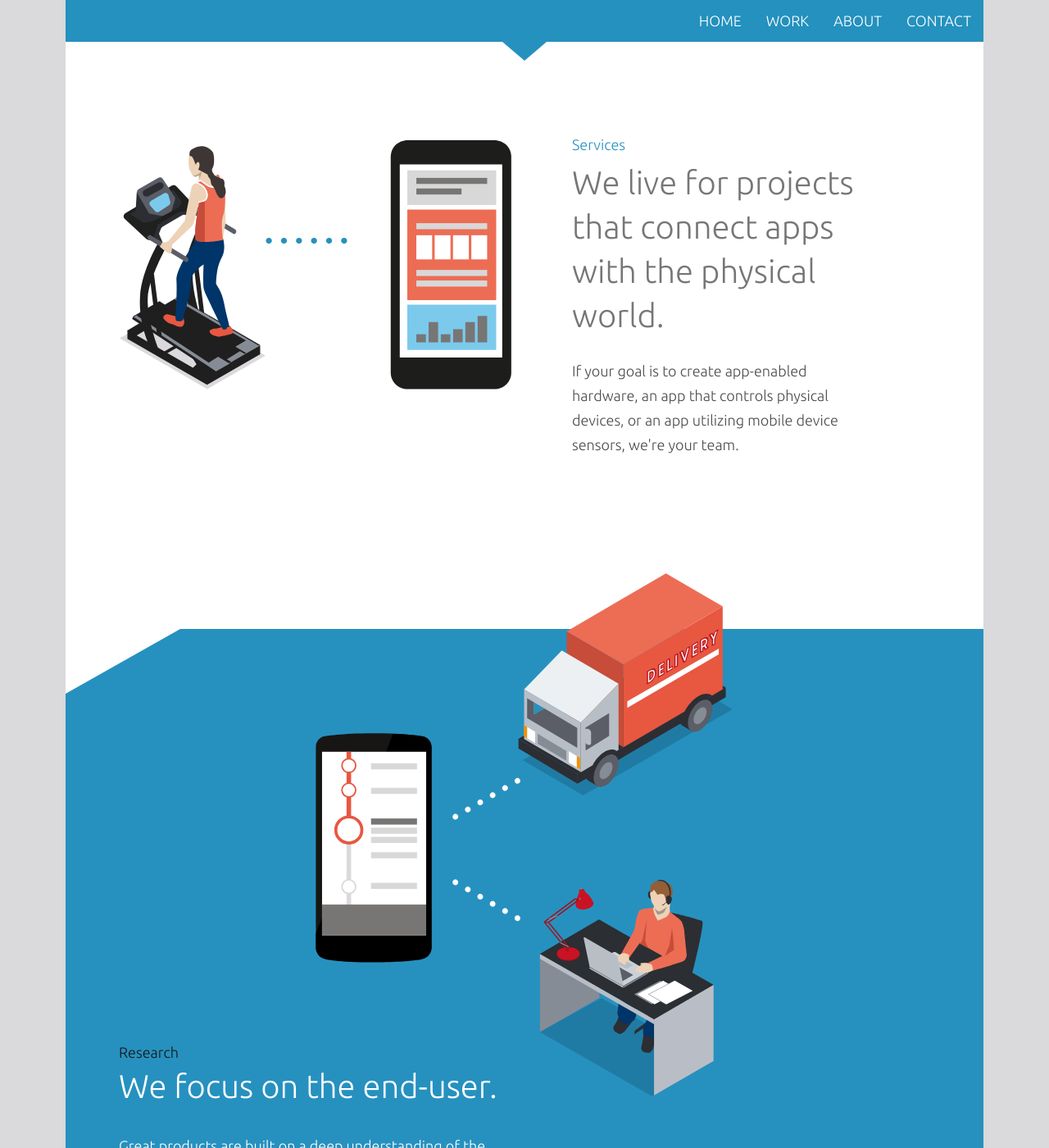
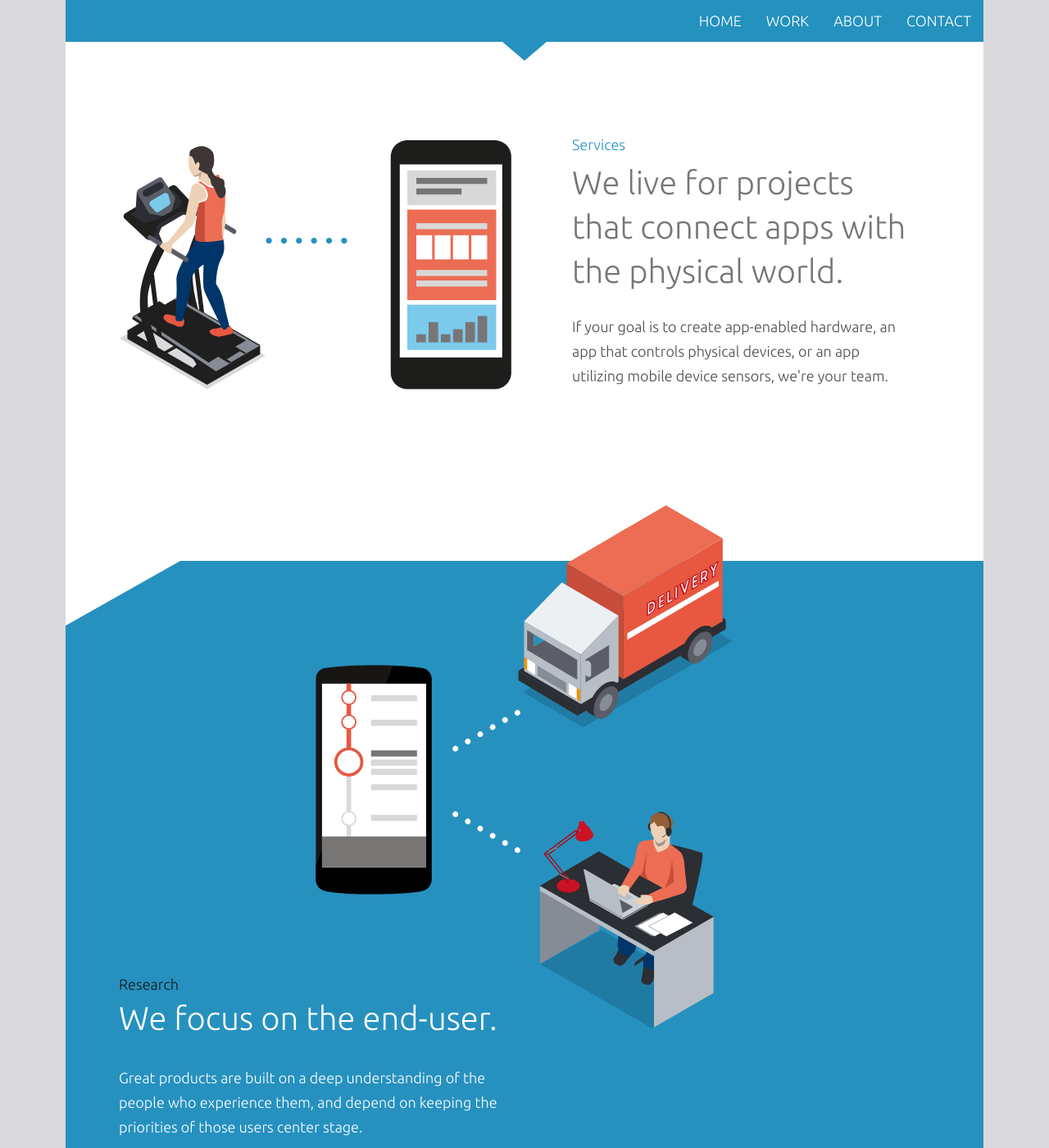
Before and after one commit to VeuxLabs/VeuxLabs.github.io, a Jekyll site: the page built from index.html, in a window 1280 px wide and 1400 px high, scrolled down 481 px. Shown: the whole window at 82% size. Built offline with Jekyll 4.4.1, drawn with Linux system fonts in a browser that asks for light colours; comment, search, counter and statistics services are not loaded; some of the changed text lies outside the part shown.

Commit message:
Font size adjustments on homepage mobile.

```diff
--- a/css/landing-page.css
+++ b/css/landing-page.css
@@ -193,8 +193,9 @@
 }
 
 .services h3 {
-    font-size: 28px;
-    line-height: 36px;
+    font-size: 30px;
+    line-height: 40px;
+    color: #4e4b4a;
     font-weight: 300;
     margin-top: 5px;
     margin-bottom: 25px;
@@ -202,12 +203,13 @@
 
 .services p {
     font-size: 18px;
-    line-height: 28px;
+    line-height: 30px;
     font-weight: 300;
+    color: #4e4b4a;
 }
 
 .research {
-    font-family: Ubuntu;
+    font-family: 'Ubuntu';
     font-size: 25px;
     font-weight: 300;
     font-style: normal;
@@ -237,8 +239,8 @@
 }
 
 .research h3 {
-    font-size: 28px;
-    line-height: 36px;
+    font-size: 30px;
+    line-height: 40px;
     font-family: 'Ubuntu', sans-serif;
     font-weight: 300;
     margin-top: 0;
@@ -247,7 +249,7 @@
 
 .research p {
     font-size: 18px;
-    line-height: 28px;
+    line-height: 30px;
     padding-bottom: 45px;
 }
 
@@ -330,14 +332,15 @@
 .app-dev h2 {
     font-size: 18px;
     font-weight: 300;
-    line-height: 28px;
+    line-height: 30px;
     margin-bottom: 0;
+    color: #171616;
 }
 
 .app-dev h3 {
-    font-size: 28px;
+    font-size: 30px;
     font-weight: 300;
-    line-height: 36px;
+    line-height: 40px;
     margin-top: 0;
     margin-bottom: 35px;
 }
@@ -345,7 +348,7 @@
 .app-dev p {
     font-size: 18px;
     font-weight: 300;
-    line-height: 1.56;
+    line-height: 30px;
 }
 
 .app-dev .dev-footer {
@@ -496,7 +499,7 @@
         color: #4e4b4a;
     }
     .services .section1-text {
-        width: 437px;
+        width: 485px;
     }
     .research .section2 {
         text-align: center;
@@ -842,8 +845,19 @@
     line-height: 30px;
 }
 
+@media only screen and (min-width: 992px) {
+    .product-development .col-lg-9 {
+        width: 70%;
+    }
+}
+
 .product .dev-img {
     background: none;
+}
+
+.product-development, .product-development-items {
+    padding-left: 20px;
+    padding-right: 20px;
 }
 
 .product img.music {
@@ -1029,6 +1043,16 @@
     width: auto;
 }
 
+@media only screen and (min-width: 1200px) {
+    .project-management .col-lg-6 {
+        width: 51%;
+    }
+
+    .project-management .col-lg-5 {
+        width: 41%;
+    }
+}
+
 @media only screen and (min-width: 991px) {
     .project-management .container.internal, .support .container.internal {
         width: auto;
@@ -1078,6 +1102,13 @@
     float: left;
     margin-left: 15px;
     margin-right: 15px;
+
+}
+
+@media only screen and (min-width: 480px) and (max-width: 991px) {
+    .support .bg-white {
+        padding-left: 20px;
+    }
 }
 
 .support-top {
--- a/index.html
+++ b/index.html
@@ -52,8 +52,8 @@
         </div>
     </div>
     <div class="col-lg-12 section4-text">
-        <h2>Veux is Agile - Agile is lean and effective. </h2>
-        <h3> App Development </h3>
+        <h2>App Development </h2>
+        <h3> Veux is Agile - Agile is lean and effective.  </h3>
         <p>Apps are evolved in a series of "sprints." In each sprint, functionality is added and refined. Agile makes development efficient and responsive to change.</p>
     </div>
     <div class="dev-footer"></div>
@@ -66,7 +66,7 @@
     <div class="row product-development">
         <div class="col-lg-3 col col-sm-12">
         </div>
-        <div class="col-lg-9 col col-sm-12">
+        <div class="col-lg-9 col col-sm-12 col-md-12 col-xs-12">
             <h2>Product Development</h2>
             <h3>We bring hardware engineering, firmware development, industrial design and manufacturing together. </h3>
              <p>We have the experience, talent and drive to make your product another innovative, beautiful, reliable, cost-effective success.</p>
@@ -134,8 +134,8 @@
     <div class="row project-management">
         <img src="img/aviationGraphic.svg" alt="" class="img-responsive app" />
         <div class="container">
-            <div class="col-lg-5 col col-md-5 col-sm-5 col-xs-12"></div>
-            <div class="col-lg-6 col col-md-6 col-sm-6 col-xs-12">
+            <div class="col-lg-5 col col-md-0 col-sm-0 col-xs-0"></div>
+            <div class="col-lg-6 col col-md-12 col-sm-12 col-xs-12">
                 <div class="container internal">
                     <h2>Project Management</h2>
                     <h3>Project management is one of Veux's core strengths. </h3>
```
